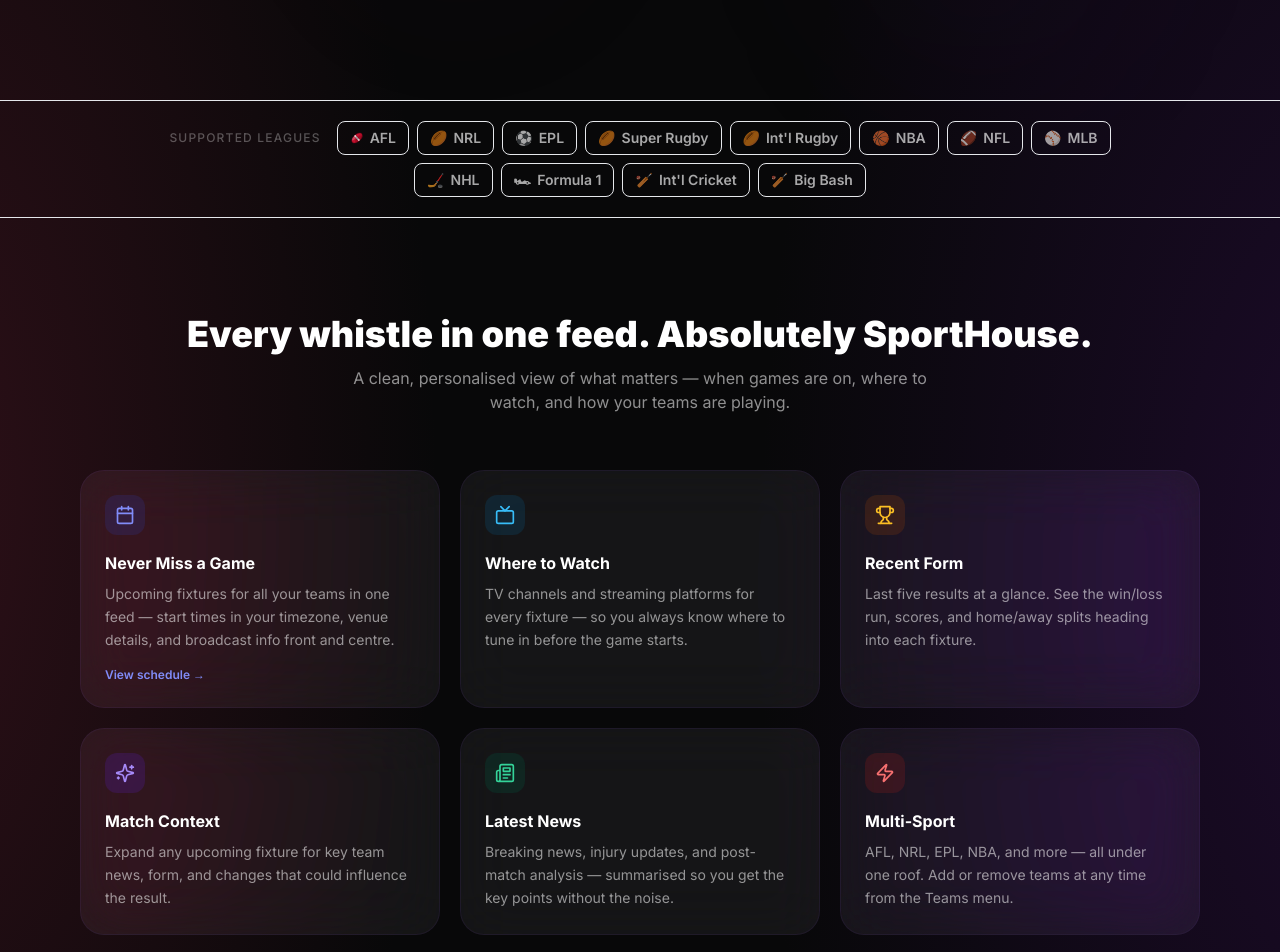
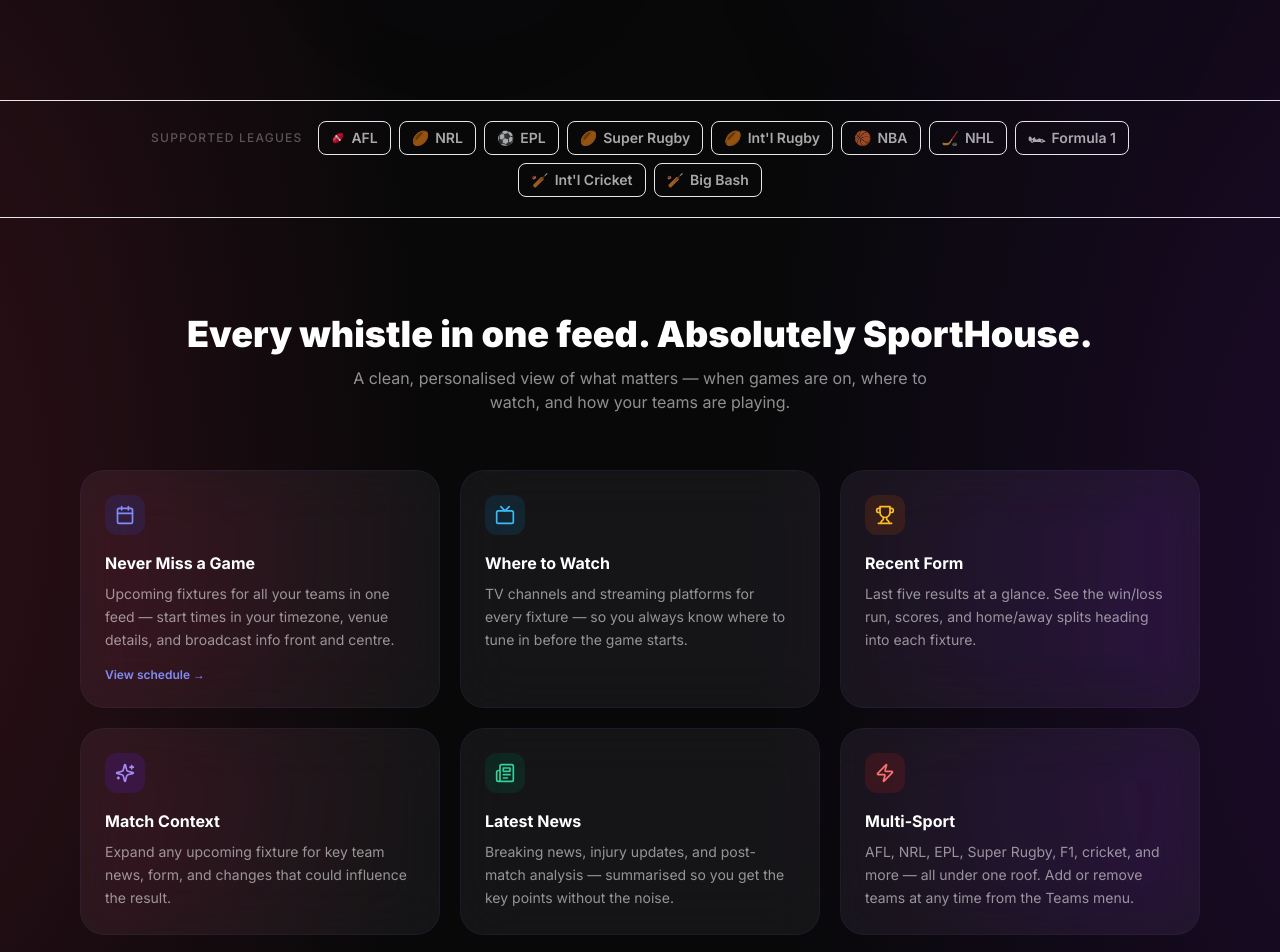
Before and after one commit to andrewdyoung3/sports-house, a Next.js app: page / in a window 1280 px wide. Shown: the part 680-1632 px from the top of the page. Built offline with nearby package versions, Linux system fonts and the light colour scheme.

Commit message:
fix: remove NFL and MLB from supported leagues strip; update feature card copy

```diff
--- a/src/app/page.tsx
+++ b/src/app/page.tsx
@@ -66,7 +66,7 @@
     bg: 'bg-red-900/30',
     title: 'Multi-Sport',
     description:
-      'AFL, NRL, EPL, NBA, and more — all under one roof. Add or remove teams at any time from the Teams menu.',
+      'AFL, NRL, EPL, Super Rugby, F1, cricket, and more — all under one roof. Add or remove teams at any time from the Teams menu.',
   },
 ];
 
@@ -79,8 +79,6 @@
   { id: 'super_rugby', name: 'Super Rugby' },
   { id: 'rugby_int',   name: 'Int\'l Rugby' },
   { id: 'nba',         name: 'NBA' },
-  { id: 'nfl',         name: 'NFL' },
-  { id: 'mlb',         name: 'MLB' },
   { id: 'nhl',         name: 'NHL' },
   { id: 'f1',          name: 'Formula 1' },
   { id: 'cricket_int', name: 'Int\'l Cricket' },
```
